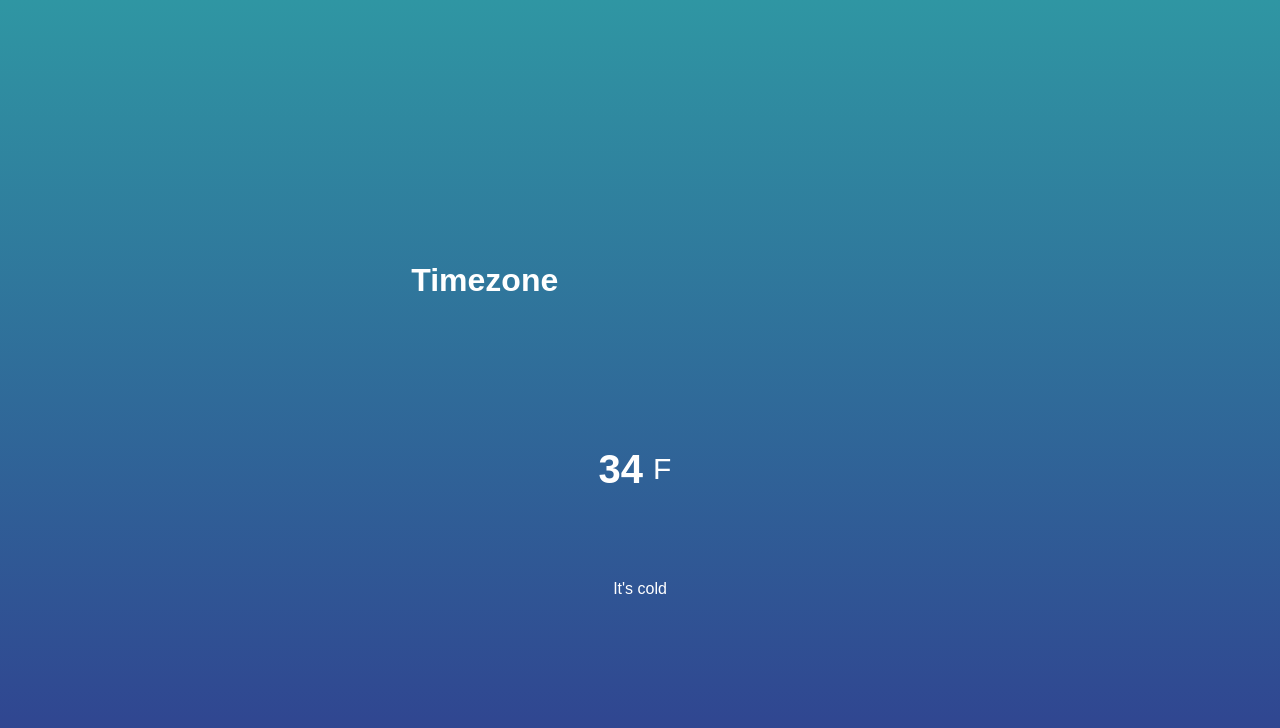
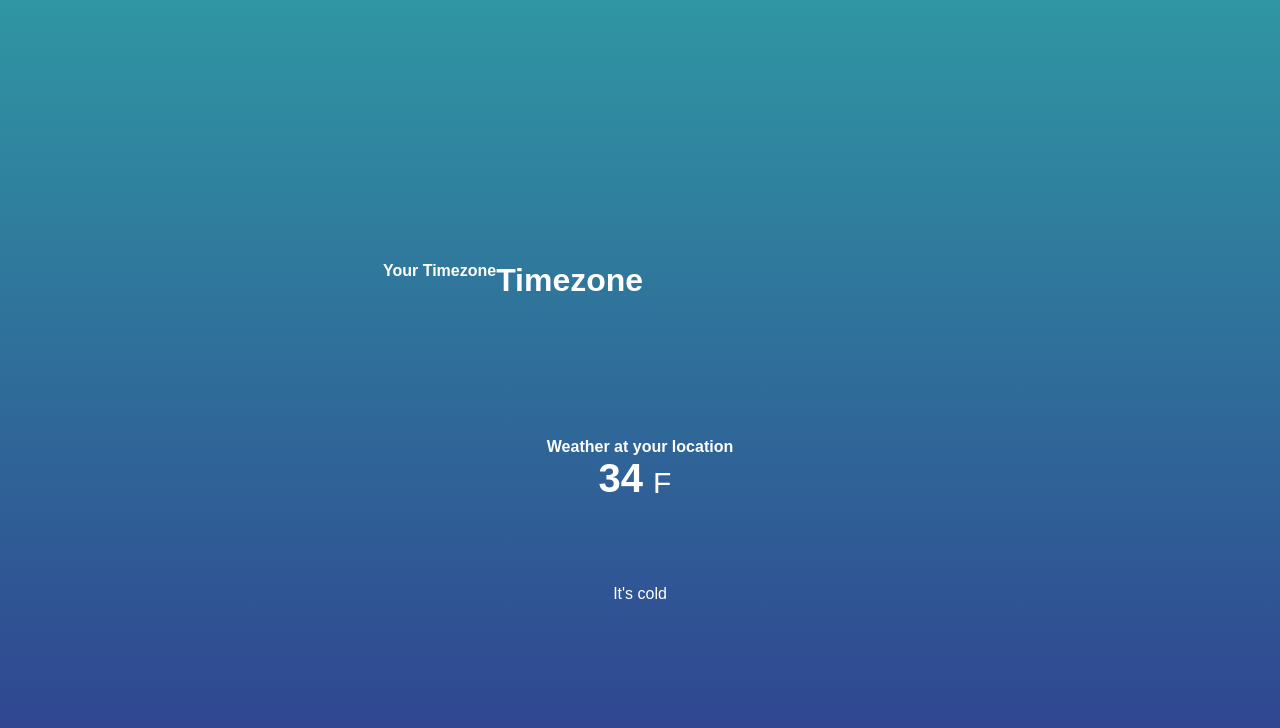
Before and after one commit to osidekyle/weather_app, a plain HTML site: page index.html in a window 1280 px wide. Drawn offline with Linux system fonts and the light colour scheme.

Commit message:
added a few pieces of text, styled them

```diff
--- a/app.js
+++ b/app.js
@@ -20,7 +20,7 @@ window.addEventListener('load',()=>{
                     return data.json();
                 })
                 .then(data=>{
-
+                    console.log(data);
                     const {temperature,summary, icon} = data.currently;
                     //Set DOM elements from API
                     temperatureDegree.textContent=temperature;
--- a/index.html
+++ b/index.html
@@ -8,13 +8,19 @@
 </head>
 <body>
    <div class="location">
+       <div class="time-line">
+       <h4 class="your-timezone">Your Timezone</h3>
        <h1 class='location-timezone'>Timezone</h1>
+       </div>
        <canvas class="icon" width="128" height="128"></canvas>
    </div>
    <div class="temperature">
        <div class="degree-section">
+        <h4 class="your-location">Weather at your location</h2>
+        <div class="temp-line">
        <h2 class="temperature-degree">34</h2>
        <span>F</span>
+    </div>
     </div>
        <div class="temperature-description">It's cold</div>
    </div>
--- a/style.css
+++ b/style.css
@@ -31,6 +31,7 @@ body{
     display:flex;
     align-items:center;
     cursor: pointer;
+    flex-direction: column;
 
 }
 
@@ -42,3 +43,13 @@ body{
 .degree-section h2{
     font-size: 40px;
 }
+
+
+.temp-line h2,span{
+    float: left;
+}
+
+.time-line{
+    display: flex;
+    flex-direction: row;
+}
```
